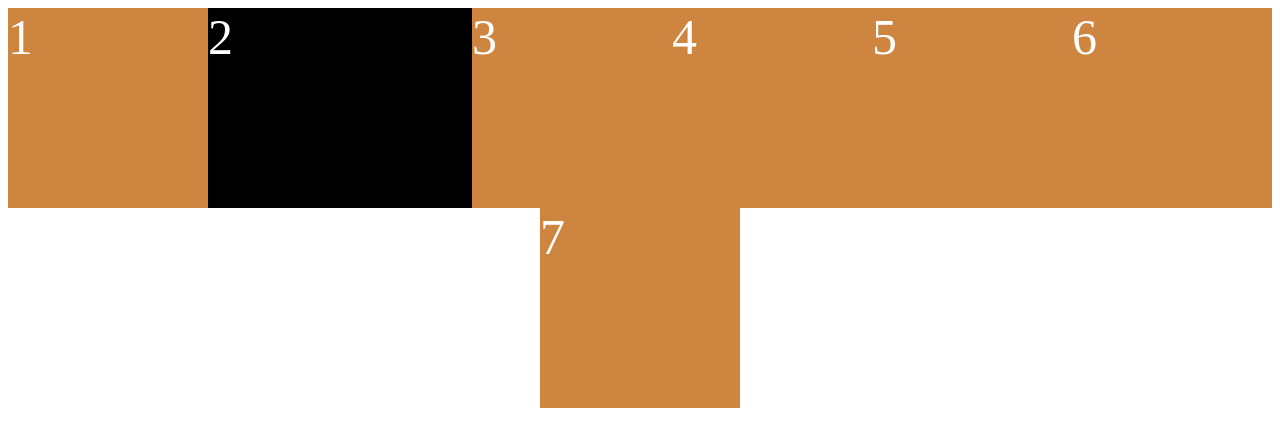
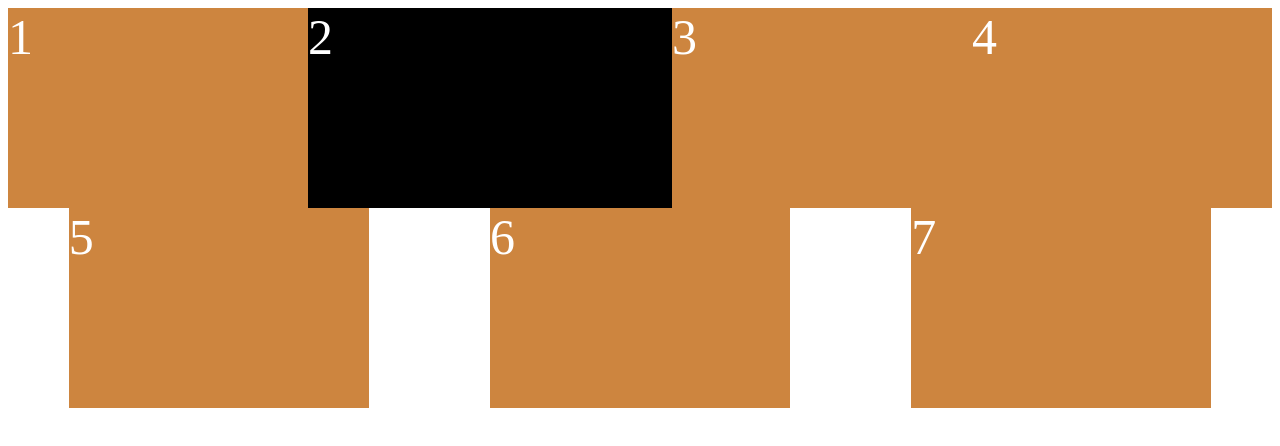
Before and after one commit to qlemql/SCSS, a plain HTML site: page index.html in a window 1280 px wide. Shown: the top 446 px of the page. Drawn offline with Linux system fonts and the light colour scheme.

Commit message:
Update CSS 2
flex-basis는 child에서 적용되는 property이다.
flex-basis는 element에게 처음 크기를 주는 것이다.
처음에 basis에게 크기를 받고 shrink나 grow로 변경 된다.

flex-direction이 기본값인 row일때
flex-basis가 width와 같다고 할 수 있다.

flex-direction이 column일때
flex-basis는 height와 같다고 할 수 있다.

```diff
--- a/styles2.css
+++ b/styles2.css
@@ -16,7 +16,8 @@ flexbox에서 box들의 위치를 옮기고 싶으면 flex container의 안에
 }
 
 .child {
-  width: 200px;
+  /* flex-basis가 width와 같다고 할 수 있다. */
+  flex-basis: 300px;
   height: 200px;
   background: peru;
   color: white;
```
